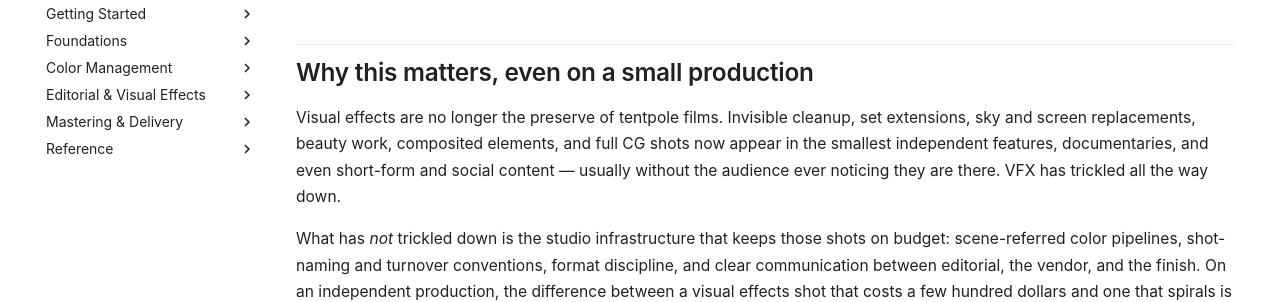
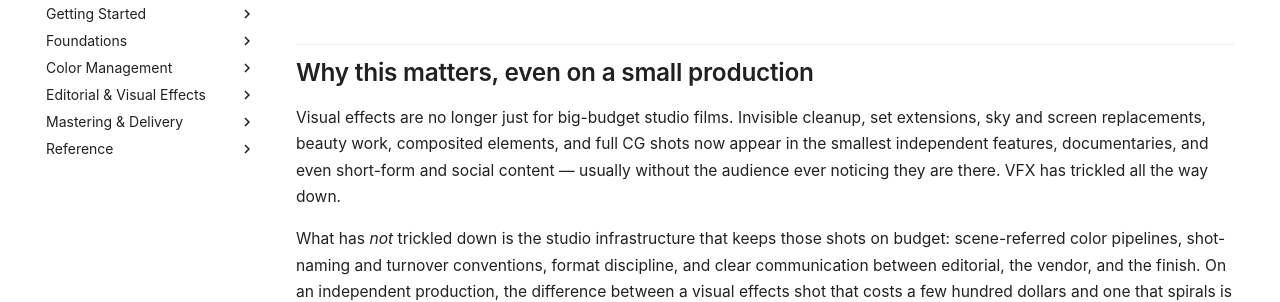
Before and after one commit to tashdor/divfx, an MkDocs documentation site: the page built from docs/index.md, in a window 1280 px wide and 900 px high. Shown: the part 349-651 px from the top of the window. Built offline with MkDocs 1.6.1 and Material for MkDocs 9.7.7, drawn with Linux system fonts in a browser that asks for light colours; the version menu is left out.

Commit message:
Home: reword 'no longer the preserve of tentpole films'
Co-Authored-By: Claude Opus 4.8 <noreply@anthropic.com>

```diff
--- a/docs/index.md
+++ b/docs/index.md
@@ -9,7 +9,7 @@ editorial, visual effects, digital intermediate finishing, and distribution.
 
 ## Why this matters, even on a small production
 
-Visual effects are no longer the preserve of tentpole films. Invisible cleanup, set
+Visual effects are no longer just for big-budget studio films. Invisible cleanup, set
 extensions, sky and screen replacements, beauty work, composited elements, and full CG shots
 now appear in the smallest independent features, documentaries, and even short-form and social
 content — usually without the audience ever noticing they are there. VFX has trickled all the
```
